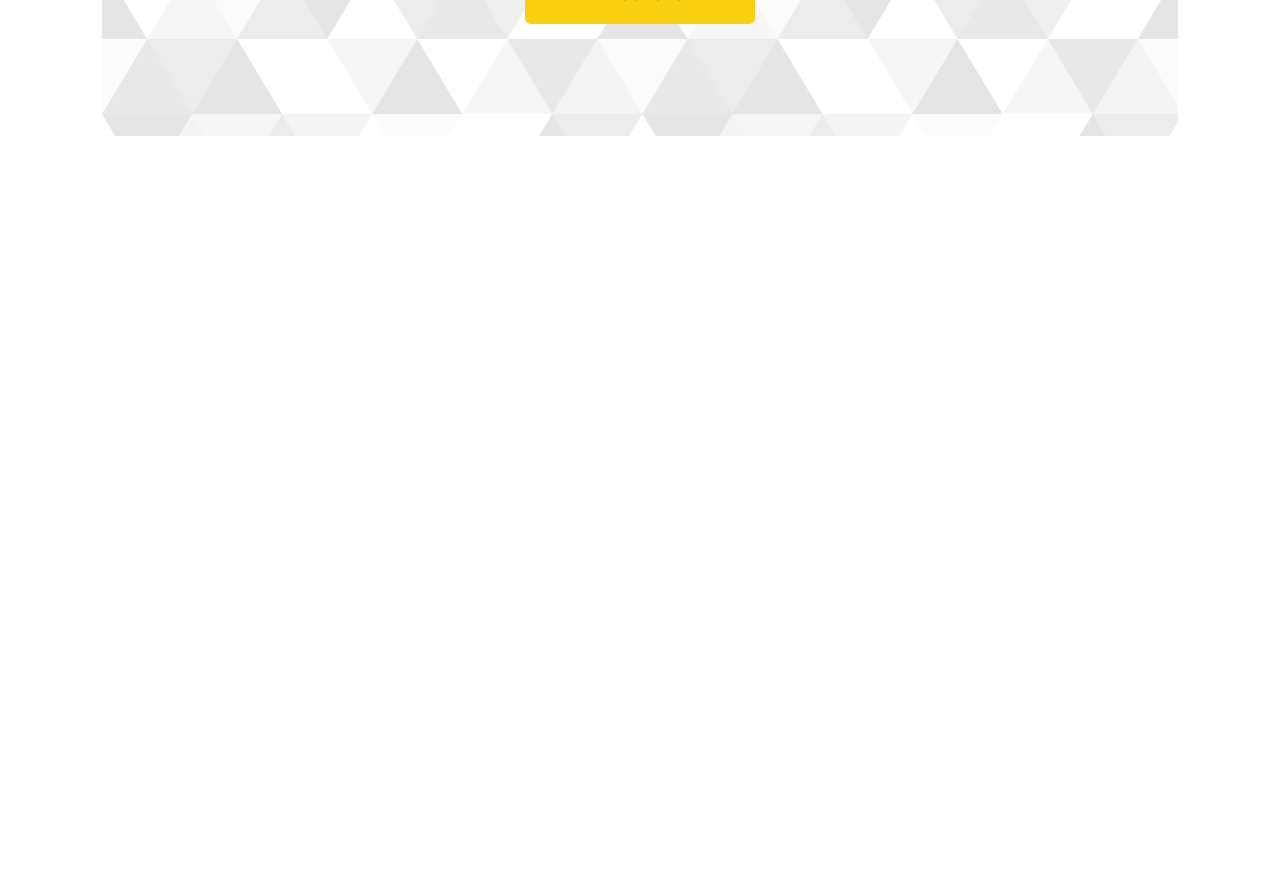
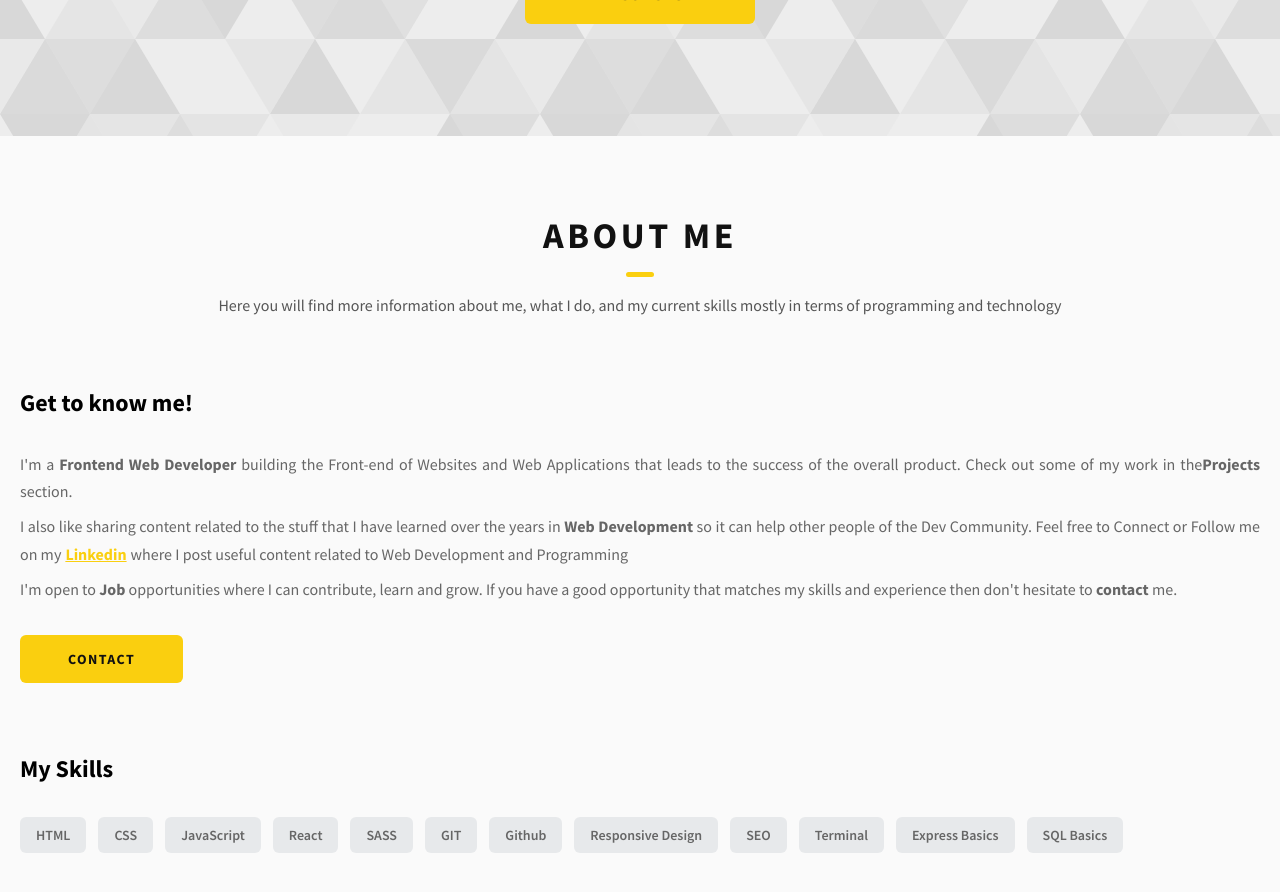
Before and after one commit to Mhmd-Kamal/portfolio, a Next.js app: page / in a window 1280 px wide. Shown: the part 400-1292 px from the top of the page. Before the commit the page ends 800 px from the top, so only its background shows below. Built offline with nearby package versions, Linux system fonts and the light colour scheme.

Commit message:
add about section

```diff
--- /dev/null
+++ b/components/About.js
@@ -0,0 +1,87 @@
+export default function About() {
+  const skills = [
+    "HTML",
+    "CSS",
+    "JavaScript",
+    "React",
+    "SASS",
+    "GIT",
+    "Github",
+    "Responsive Design",
+    "SEO",
+    "Terminal",
+    "Express Basics",
+    "SQL Basics",
+  ];
+
+  return (
+    <section id="about" className="px-5 bg-[#fafafa] py-20">
+      <div className="flex flex-col items-center gap-[70px]">
+        <div className="flex flex-col items-center gap-4">
+          <h2 className="uppercase text-4xl text-[#111] tracking-widest font-bold text-center">
+            About Me
+          </h2>
+          <div className="w-7 h-[5px] bg-[#facf0f] rounded-full mx-auto" />
+          <p className="text-center text-[#555] font-medium tracking-[1.5]">
+            Here you will find more information about me, what I do, and my
+            current skills mostly in terms of programming and technology
+          </p>
+        </div>
+        <div className="flex flex-col gap-[70px]">
+          <div className="flex flex-col gap-8 items-start">
+            <h3 className="font-bold text-2xl ">Get to know me!</h3>
+            <div className="flex flex-col gap-2 text-[#666] leading-[1.7] text-justify">
+              <p>
+                I'm a <strong>Frontend Web Developer</strong> building the
+                Front-end of Websites and Web Applications that leads to the
+                success of the overall product. Check out some of my work in the
+                <strong>Projects</strong> section.
+              </p>
+              <p>
+                I also like sharing content related to the stuff that I have
+                learned over the years in <strong>Web Development</strong> so it
+                can help other people of the Dev Community. Feel free to Connect
+                or Follow me on my
+                <a
+                  rel="noreferrer"
+                  href="https://linkedin.com/"
+                  target="_blank"
+                  className="text-[#facf0f] font-bold px-1 cursor-pointer underline"
+                >
+                  Linkedin
+                </a>
+                where I post useful content related to Web Development and
+                Programming
+              </p>
+              <p>
+                I'm open to <strong>Job</strong> opportunities where I can
+                contribute, learn and grow. If you have a good opportunity that
+                matches my skills and experience then don't hesitate to
+                <strong> contact</strong> me.
+              </p>
+            </div>
+            <a
+              href="./#contact"
+              className="text-[#111] bg-[#facf0f] text-sm tracking-widest font-bold px-12 py-3.5 inline-block uppercase rounded-md"
+            >
+              Contact
+            </a>
+          </div>
+          <div className="flex flex-col gap-8">
+            <h3 className="font-bold text-2xl">My Skills</h3>
+            <div className="flex flex-wrap  gap-3">
+              {skills.map((skill) => (
+                <div
+                  key={skill}
+                  className="text-[#666] bg-gray-400/20 rounded-md px-4 py-2 font-semibold text-sm"
+                >
+                  {skill}
+                </div>
+              ))}
+            </div>
+          </div>
+        </div>
+      </div>
+    </section>
+  );
+}
--- a/components/Hero.js
+++ b/components/Hero.js
@@ -1,19 +1,19 @@
 export default function Hero() {
   return (
-    <section className='bg-[url("/common-bg.svg")] px-5 py-28 flex flex-col items-center gap-11'>
-      <h1 className='text-[#111] text-5xl font-extrabold leading-[1.5] tracking-wide text-center uppercase'>
+    <section className='bg-slate-400/20 bg-[url("/common-bg.svg")] bg-blend-hue px-5 py-28 flex flex-col items-center gap-11 w-full'>
+      <h1 className="text-[#111] text-5xl font-extrabold leading-[1.5] tracking-wide text-center uppercase">
         Hey, I'm Mohamed Kamal
       </h1>
       <div>
-        <p className='text-[#333] text-center text-lg'>
+        <p className="text-[#333] text-center text-lg">
           A Frontend focused Web Developer building the Frontend of Websites and
           Web Applications that leads to the success of the overall product
         </p>
       </div>
       <div>
         <a
-          className='bg-[#facf0f] text-lg text-[#333] rounded-md font-bold tracking-wider uppercase inline-block px-[70px] py-4'
-          href='/#projects'
+          className="bg-[#facf0f] text-lg text-[#333] rounded-md font-bold tracking-wider uppercase inline-block px-[70px] py-4"
+          href="/#projects"
         >
           Projects
         </a>
--- a/components/NavBar.js
+++ b/components/NavBar.js
@@ -1,49 +1,49 @@
-import Image from 'next/image';
-import { useState } from 'react';
+import Image from "next/image";
+import { useState } from "react";
 
 export default function NavBar() {
   const [showMenu, setShowMenu] = useState(false);
-  const sections = ['home', 'about', 'projects', 'contact'];
+  const sections = ["home", "about", "projects", "contact"];
 
   return (
-    <nav className=' flex items-center justify-between w-full px-5 h-16 text-[#333] sm:shadow-lg'>
-      <div className='flex items-center gap-3'>
-        <Image src={'/man.png'} alt='Avatar' width={40} height={40} />
-        <p className='font-bold tracking-wide '>MOHAMED KAMAL</p>
+    <nav className="fixed top-0 bg-white flex items-center justify-between w-full px-5 min-h-[4rem]  text-[#333] sm:shadow-lg">
+      <div className="flex items-center gap-3">
+        <Image src={"/man.png"} alt="Avatar" width={40} height={40} />
+        <p className="font-bold tracking-wide ">MOHAMED KAMAL</p>
       </div>
 
       <button
-        className='cursor-pointer sm:hidden'
+        className="cursor-pointer sm:hidden"
         onClick={() => setShowMenu(!showMenu)}
       >
         {showMenu ? (
           <svg
-            xmlns='http://www.w3.org/2000/svg'
-            fill='none'
-            viewBox='0 0 24 24'
+            xmlns="http://www.w3.org/2000/svg"
+            fill="none"
+            viewBox="0 0 24 24"
             strokeWidth={1.5}
-            stroke='currentColor'
-            className='w-7 h-7'
+            stroke="currentColor"
+            className="w-7 h-7"
           >
             <path
-              strokeLinecap='round'
-              strokeLinejoin='round'
-              d='M6 18L18 6M6 6l12 12'
+              strokeLinecap="round"
+              strokeLinejoin="round"
+              d="M6 18L18 6M6 6l12 12"
             />
           </svg>
         ) : (
           <svg
-            xmlns='http://www.w3.org/2000/svg'
-            fill='none'
-            viewBox='0 0 24 24'
+            xmlns="http://www.w3.org/2000/svg"
+            fill="none"
+            viewBox="0 0 24 24"
             strokeWidth={1.5}
-            stroke='currentColor'
-            className='w-7 h-7'
+            stroke="currentColor"
+            className="w-7 h-7"
           >
             <path
-              strokeLinecap='round'
-              strokeLinejoin='round'
-              d='M3.75 6.75h16.5M3.75 12h16.5m-16.5 5.25h16.5'
+              strokeLinecap="round"
+              strokeLinejoin="round"
+              d="M3.75 6.75h16.5M3.75 12h16.5m-16.5 5.25h16.5"
             />
           </svg>
         )}
@@ -51,16 +51,16 @@ export default function NavBar() {
       <ul
         className={`bg-white ${
           showMenu
-            ? 'opacity-100'
-            : 'opacity-0 invisible sm:opacity-100 sm:visible'
+            ? "opacity-100"
+            : "opacity-0 invisible sm:opacity-100 sm:visible"
         } transition-all duration-200 flex flex-col sm:flex-row absolute sm:static inset-x-0 top-16 shadow-lg sm:shadow-none sm:border-none`}
       >
         {sections.map((section) => (
           <li
             key={section}
-            className='cursor-pointer px-5 py-6 text-sm font-bold text-right border-t-[1px] border-[#eee]'
+            className="cursor-pointer px-5 py-6 text-sm font-bold text-right border-t-[1px] border-[#eee]"
           >
-            <a className='uppercase' href={`#${section}`}>
+            <a className="uppercase" href={`#${section}`}>
               {section}
             </a>
           </li>
--- a/pages/index.tsx
+++ b/pages/index.tsx
@@ -1,21 +1,22 @@
-import type { NextPage } from 'next';
-import Head from 'next/head';
-import Image from 'next/image';
+import type { NextPage } from "next";
+import Head from "next/head";
 
-import NavBar from '../components/NavBar';
-import Hero from '../components/Hero';
+import NavBar from "../components/NavBar";
+import Hero from "../components/Hero";
+import About from "../components/About";
 
 const Home: NextPage = () => {
   return (
-    <div className='flex flex-col items-center justify-center min-h-screen'>
+    <div className="flex flex-col items-center justify-center min-h-screen scroll-smooth">
       <Head>
         <title>Mohamed Kamal</title>
-        <link rel='icon' href='/favicon.ico' />
+        <link rel="icon" href="/favicon.ico" />
       </Head>
 
       <NavBar />
-      <main className='flex flex-col items-center flex-1 w-full'>
+      <main className="flex flex-col items-center flex-1 w-full m-16">
         <Hero />
+        <About />
       </main>
     </div>
   );
```
